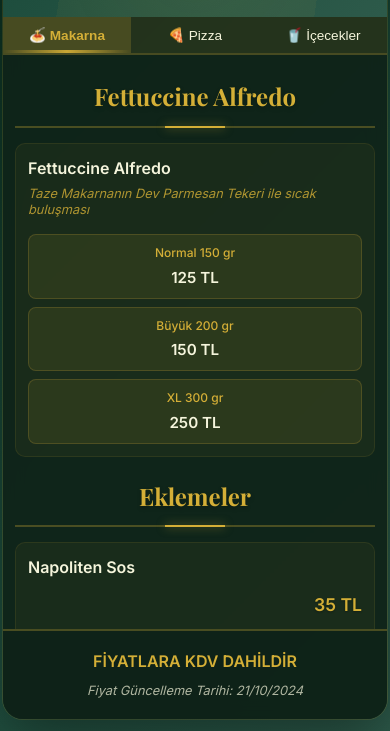
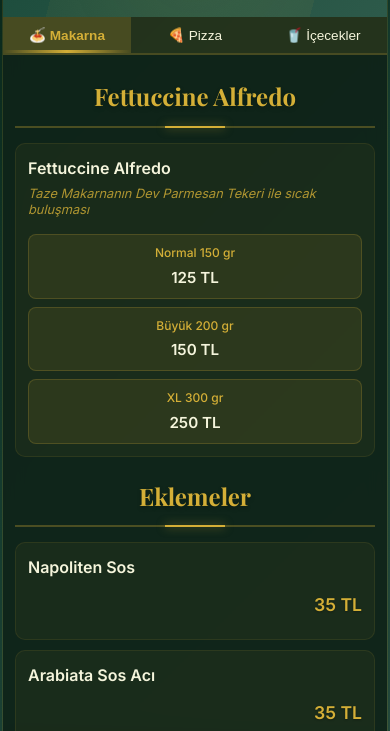
Before and after one commit to yunusemrekaplan/talia-menu, a plain HTML site: page index.html in a window 390 px wide. Shown: the part 113-844 px from the top of the page. Drawn offline with nearby package versions, Linux system fonts and the light colour scheme.

Commit message:
Update index.html

```diff
--- a/index.html
+++ b/index.html
@@ -151,7 +151,7 @@ body {
 
 .content {
     padding: 25px;
-    max-height: 70vh;
+    max-height: calc(100vh - 200px);
     overflow-y: auto;
     scrollbar-width: thin;
     scrollbar-color: rgba(212, 175, 55, 0.5) transparent;
@@ -420,6 +420,9 @@ body {
 
     .container {
         border-radius: 20px;
+        min-height: calc(100vh - 10px);
+        display: flex;
+        flex-direction: column;
     }
 
     .logo {
@@ -433,11 +436,23 @@ body {
 
     .header {
         padding: 25px 20px;
+        flex-shrink: 0;
+    }
+
+    .nav-tabs {
+        flex-shrink: 0;
     }
 
     .content {
         padding: 15px;
-        max-height: 65vh;
+        flex: 1;
+        max-height: none;
+        overflow-y: auto;
+    }
+
+    .footer {
+        flex-shrink: 0;
+        padding: 15px;
     }
 
     .nav-tab {
@@ -507,6 +522,12 @@ body {
         padding: 3px;
     }
 
+    .container {
+        min-height: calc(100vh - 6px);
+        display: flex;
+        flex-direction: column;
+    }
+
     .logo {
         font-size: 2.2rem;
         letter-spacing: 1px;
@@ -519,11 +540,33 @@ body {
 
     .header {
         padding: 20px 15px;
+        flex-shrink: 0;
+    }
+
+    .nav-tabs {
+        flex-shrink: 0;
     }
 
     .content {
         padding: 12px;
-        max-height: 68vh;
+        flex: 1;
+        max-height: none;
+        overflow-y: auto;
+    }
+
+    .footer {
+        flex-shrink: 0;
+        padding: 12px;
+        font-size: 0.85rem;
+    }
+
+    .footer-main {
+        font-size: 0.9rem;
+        margin-bottom: 4px;
+    }
+
+    .update-info {
+        font-size: 0.75rem;
     }
 
     .nav-tab {
@@ -590,20 +633,6 @@ body {
 
     .size-price {
         font-size: 0.95rem;
-    }
-
-    .footer {
-        padding: 18px 12px;
-        font-size: 0.85rem;
-    }
-
-    .footer-main {
-        font-size: 1rem;
-        margin-bottom: 6px;
-    }
-
-    .update-info {
-        font-size: 0.8rem;
     }
 
     .back-to-top {
```
